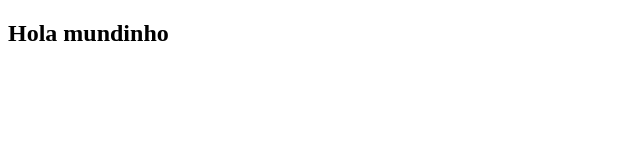
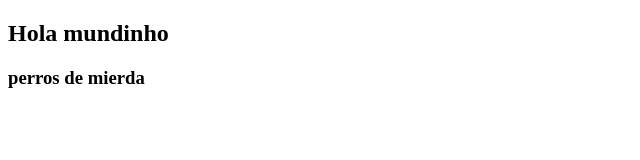
Before and after one commit to Lucastw1/proyecto1, a plain HTML site: page index.html in a window 1280 px wide. Shown: the whole page, without its empty margins (0-640 px from the left). Drawn offline with Linux system fonts and the light colour scheme.

Commit message:
arreglando

```diff
--- a/index.html
+++ b/index.html
@@ -8,5 +8,6 @@
 </head>
 <body>
     <h2>Hola mundinho</h2>
+    <h3>perros de mierda</h3>
 </body>
 </html>
```
Also changed, not shown: 1 other file.
